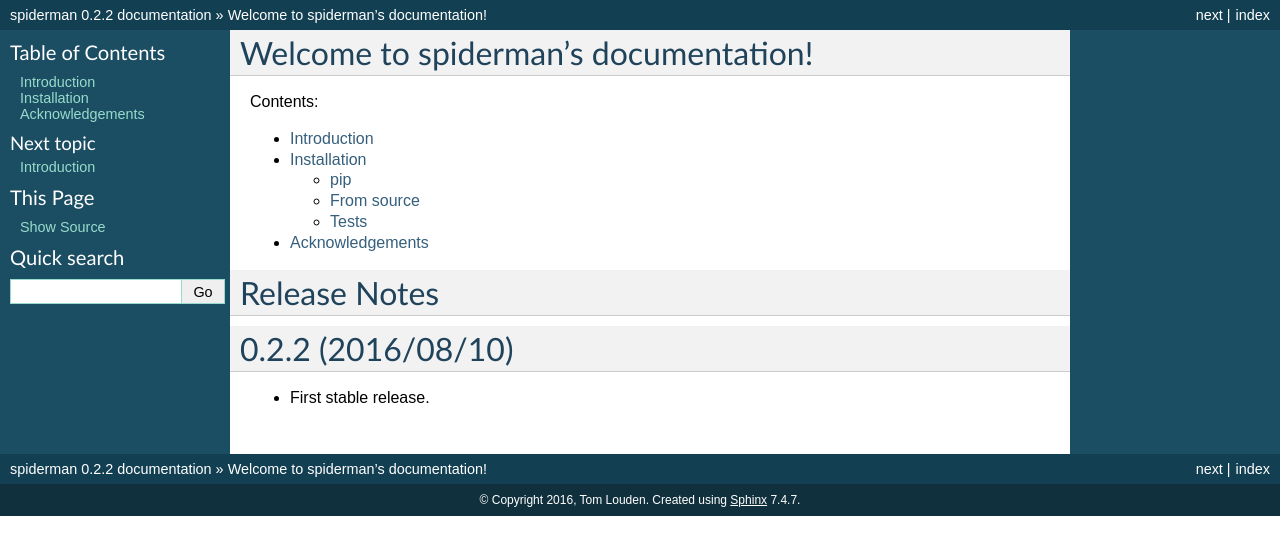
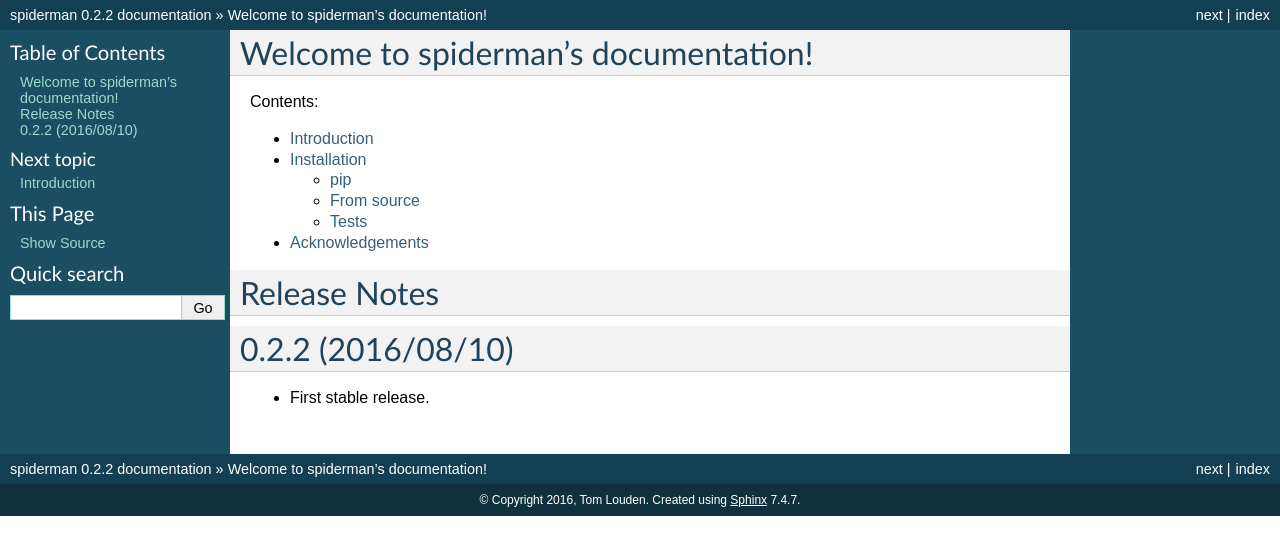
Before and after one commit to tomlouden/SPIDERMAN, a Sphinx documentation site: the page built from docs/index.rst, in a window 1280 px wide. Shown: the top 555 px of the page. Built offline with Sphinx 7.4.7, drawn with Linux system fonts in a browser that asks for light colours.

Commit message:
release notes

```diff
--- a/docs/conf.py
+++ b/docs/conf.py
@@ -164,7 +164,6 @@
 
 # Custom sidebar templates, maps document names to template names.
 #html_sidebars = {}
-html_sidebars = { '**': ['globaltoc.html', 'relations.html', 'sourcelink.html', 'searchbox.html'], }
 
 # Additional templates that should be rendered to pages, maps page names to
 # template names.
```
